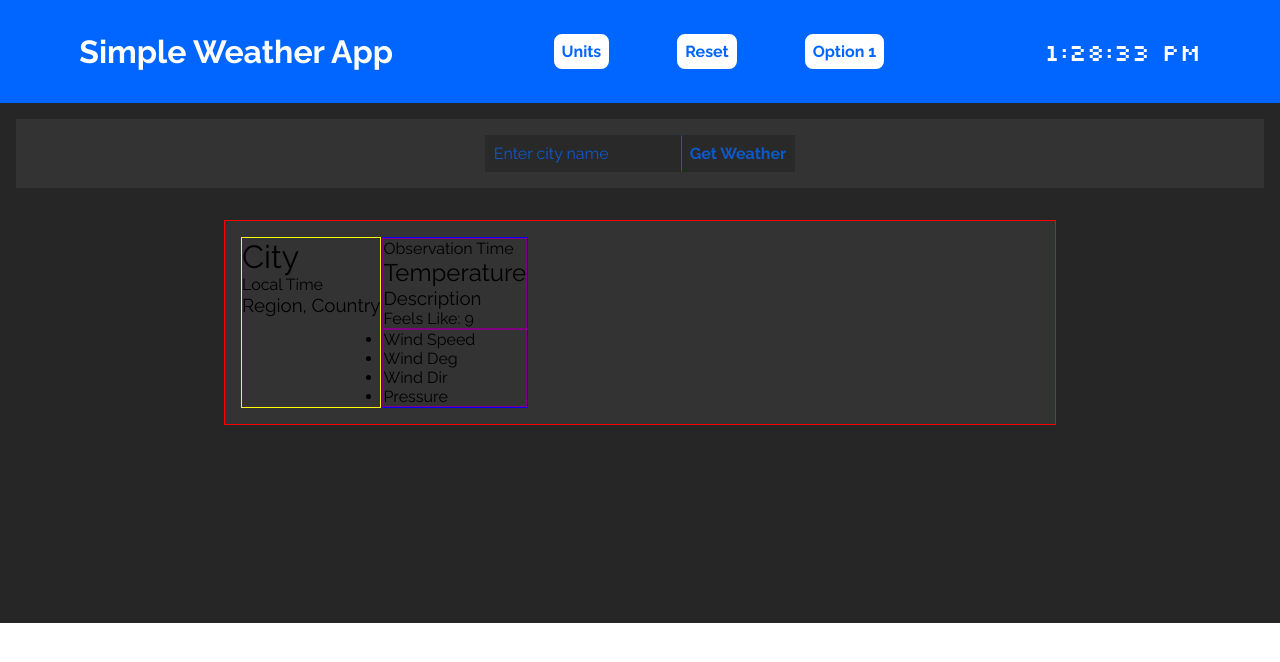
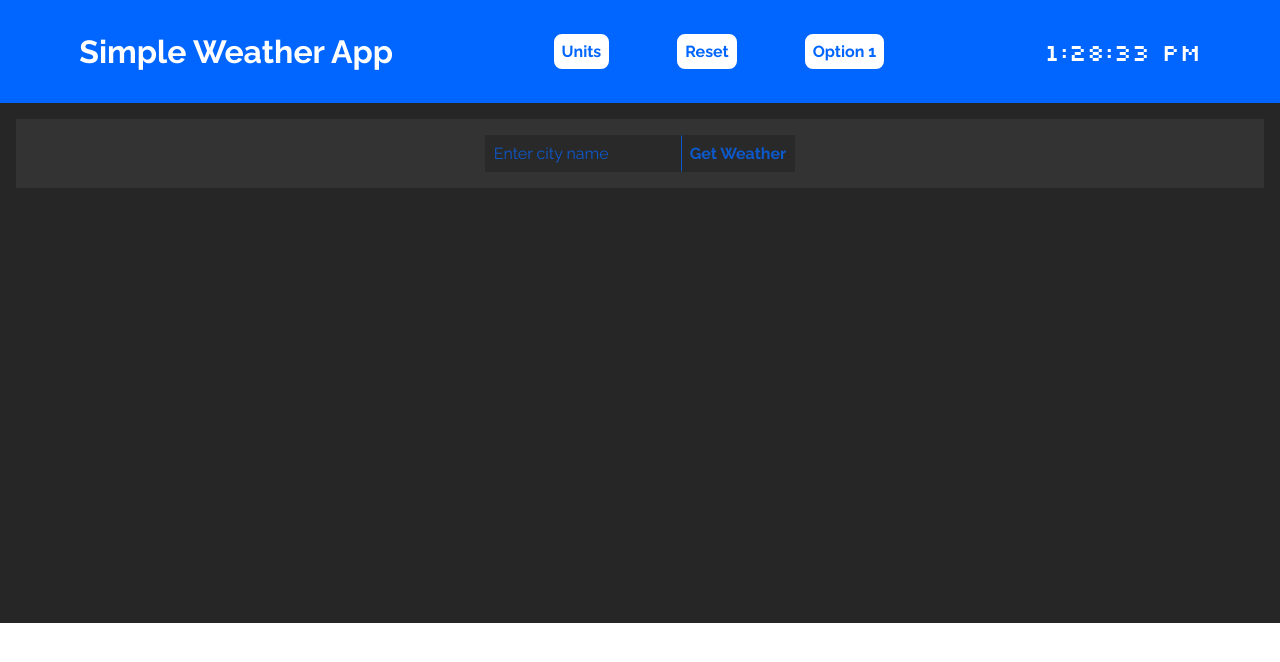
Before and after one commit to samidmunir/codebase-r32200u, a React (Vite) app in the folder Projects/simple-weather-app/frontend/: page / in a window 1280 px wide. Shown: the top 662 px of the page. Built offline with nearby package versions, Linux system fonts and the light colour scheme.

Commit message:
simple-weather-app complete + styling.. testing complete (missing error handling (UI)

```diff
--- a/Projects/simple-weather-app/frontend/package.json
+++ b/Projects/simple-weather-app/frontend/package.json
@@ -11,7 +11,8 @@
   },
   "dependencies": {
     "react": "^18.3.1",
-    "react-dom": "^18.3.1"
+    "react-dom": "^18.3.1",
+    "react-icons": "^5.4.0"
   },
   "devDependencies": {
     "@eslint/js": "^9.15.0",
--- a/Projects/simple-weather-app/frontend/src/components/input-form/InputForm.jsx
+++ b/Projects/simple-weather-app/frontend/src/components/input-form/InputForm.jsx
@@ -1,30 +1,16 @@
-import { useState } from 'react'
 import './InputForm.css'
 
-const InputForm = () => {
-    const [city, setCity] = useState('');
-    const [weather, setWeather] = useState(null);
-
-    const fetchWeather = async () => {
-        try {
-            const response = await fetch(`http://localhost:8000/weather?city=${city}`);
-            const data = await response.json();
-            setWeather(city);
-        } catch (error) {
-            console.error('Error fetching weather data:', error);
-        }
-    }
-
+const InputForm = ({city, handleSetCity, handleFetchWeather}) => {
     return (
         <div className='InputForm'>
             <input
                 className='weather-input'
                 type='text'
                 value={city}
-                onChange={(e) => setCity(e.target.value)}
+                onChange={(e) => handleSetCity(e.target.value)}
                 placeholder='Enter city name'
             />
-            <button className='weather-input-button' onClick={fetchWeather}>Get Weather</button>
+            <button className='weather-input-button' onClick={handleFetchWeather}>Get Weather</button>
         </div>
     )
 }
--- a/Projects/simple-weather-app/frontend/src/components/main/Main.jsx
+++ b/Projects/simple-weather-app/frontend/src/components/main/Main.jsx
@@ -1,12 +1,34 @@
+import {useState} from 'react';
 import './Main.css'
 import InputForm from '../input-form/InputForm'
 import WeatherCard from '../weather-card/WeatherCard'
 
 const Main = () => {
+    const [city, setCity] = useState('');
+    const [weather, setWeather] = useState(null);
+
+    function handleSetCity(new_city) {
+        setCity(new_city);
+    }
+
+    const handleFetchWeather = async () => {
+        try {
+            const response = await fetch(`http://localhost:8000/weather?city=${city}`);
+            const data = await response.json();
+            setWeather(data);
+        } catch (error) {
+            console.error('Error fetching weather data:', error);
+        }
+    }
+
     return (
         <div className='Main'>
-            <InputForm />
-            <WeatherCard />
+            <InputForm city={city} handleSetCity={handleSetCity} handleFetchWeather={handleFetchWeather} />
+            {
+                weather && (
+                    <WeatherCard weather={weather} />
+                )
+            }
         </div>
     )
 }
--- a/Projects/simple-weather-app/frontend/src/components/weather-card/WeatherCard.css
+++ b/Projects/simple-weather-app/frontend/src/components/weather-card/WeatherCard.css
@@ -1,25 +1,90 @@
 .WeatherCard {
-    border: 1px solid red;
+    /* border: 1px solid red; */
     background-color: #333333;
-    padding: 1rem;
-    width: 65vw;
+    padding: 2rem;
+    width: 75vw;
     margin: 2rem auto;
     display: flex;
     flex-direction: row;
+    /* justify-content: space-between; */
+    justify-content: center;
 }
 
 .weather-location {
-    border: 1px solid yellow;
+    /* border: 1px solid yellow; */
+    display: flex;
+    flex-direction: column;
+    justify-content: center;
+    /* border-right: 3px solid #0066ff; */
+    padding: 0.5rem;
+}
+
+.weather-location h1 {
+    font-size: 4rem;
+    display: flex;
+    justify-content: space-between;
+    align-items: center;
+}
+
+.weather-location span {
+    font-size: 1.5rem;
+}
+
+.weather-location h3 {
+    font-size: 1.75rem;
+    color: #ffffff;
 }
 
 .weather-main {
-    border: 1px solid blue;
+    display: flex;
+    flex-direction: row;
+    justify-content: space-evenly;
 }
 
 .weather-main-left {
-    border: 1px solid purple;
+    /* border: 1px solid purple; */
+    text-align: center;
+    width: 200px;
+    border-right: 3px solid #0066ff;
+    border-left: 3px solid #0066ff;
+    padding: 1rem;
+    margin-left: 0.5rem;
+}
+
+.weather-main-left p {
+    font-size: 1.5rem;
+}
+
+.weather-main-left h2 {
+    font-size: 2.5rem;
+    color: #0066ff;
+    font-weight: bold;
+}
+
+.weather-main-left h3 {
+    font-size: 1.25rem;
+}
+
+.weather-main-left h4 {
+    font-style: italic;
 }
 
 .weather-main-right {
-    border: 1px solid purple;
+    /* border: 1px solid purple; */
+    width: 200px;
+    /* padding: 1rem; */
+    margin-left: 2rem;
 }
+
+.weather-main-right ul {
+    list-style: none;
+    display: flex;
+    flex-direction: row;
+    justify-content: space-evenly;
+    align-items: flex-end;
+}
+
+.weather-main-right li {
+    margin-top: 1rem;
+    margin-left: 1rem;
+}
--- a/Projects/simple-weather-app/frontend/src/components/weather-card/WeatherCard.jsx
+++ b/Projects/simple-weather-app/frontend/src/components/weather-card/WeatherCard.jsx
@@ -1,26 +1,28 @@
+import { WiBarometer, WiStrongWind, WiWindDeg, WiEarthquake } from 'react-icons/wi'
+import WeatherIcon from '../../ui/weather-icon/WeatherIcon'
 import './WeatherCard.css'
 
-const WeatherCard = (weather) => {
+const WeatherCard = ({weather}) => {
     return (
         <div className='WeatherCard'>
             <div className='weather-location'>
-                <h1>City</h1>
-                <p>Local Time</p>
-                <h3>Region, Country</h3>
+                <span>{weather.localtime}</span>
+                <h1>{weather.location}</h1>
+                <h3>{weather.country}</h3>
             </div>
             <div className='weather-main'>
                 <div className='weather-main-left'>
-                    <p>Observation Time</p>
-                    <h2>Temperature</h2>
-                    <h3>Description</h3>
-                    <h4>Feels Like: 9</h4>
+                    <p>{weather.observation_time}</p>
+                    <h2>{weather.temperature}°C</h2>
+                    <h4>Feels like {weather.feelslike}°C</h4>
+                    <h3>{weather.description}</h3>
                 </div>
                 <div className='weather-main-right'>
                     <ul>
-                        <li>Wind Speed</li>
-                        <li>Wind Deg</li>
-                        <li>Wind Dir</li>
-                        <li>Pressure</li>
+                        <li><WeatherIcon label='WND SPD' value={`${weather.wind_speed} MPH`} icon={<WiEarthquake />} /></li>
+                        <li><WeatherIcon label='WND DEG' value={`${weather.wind_degree}°`} icon={<WiWindDeg />} /></li>
+                        <li><WeatherIcon label='WND DIR' value={weather.wind_dir} icon={<WiStrongWind />} /></li>
+                        <li><WeatherIcon label='PRESS' value={weather.pressure} icon={<WiBarometer />} /></li>
                     </ul>
                 </div>
             </div>
--- /dev/null
+++ b/Projects/simple-weather-app/frontend/src/ui/weather-icon/WeatherIcon.css
@@ -0,0 +1,21 @@
+.WeatherIcon {
+    /* border: 1px solid red; */
+    text-align: center;
+    width: 50px;
+}
+
+.WeatherIcon-value {
+    font-size: 1rem;
+    color: #ffffff;
+}
+
+.WeatherIcon-label {
+    font-size: 0.5rem;
+    font-weight: bold;
+    margin: 1rem auto;
+}
+
+.WeatherIcon-icon {
+    font-size: 2.5rem;
+    color: #0066ff;
+}
--- /dev/null
+++ b/Projects/simple-weather-app/frontend/src/ui/weather-icon/WeatherIcon.jsx
@@ -0,0 +1,13 @@
+import './WeatherIcon.css'
+
+const WeatherIcon = ({label, value, icon}) => {
+    return (
+        <div className='WeatherIcon'>
+            <p className='WeatherIcon-value'>{value}</p>
+            <p className='WeatherIcon-label'>{label}</p>
+            <p className='WeatherIcon-icon'>{icon}</p>
+        </div>
+    )
+}
+
+export default WeatherIcon
```
Also changed, not shown: 2 other files (tests, documents, lock files or other folders).
